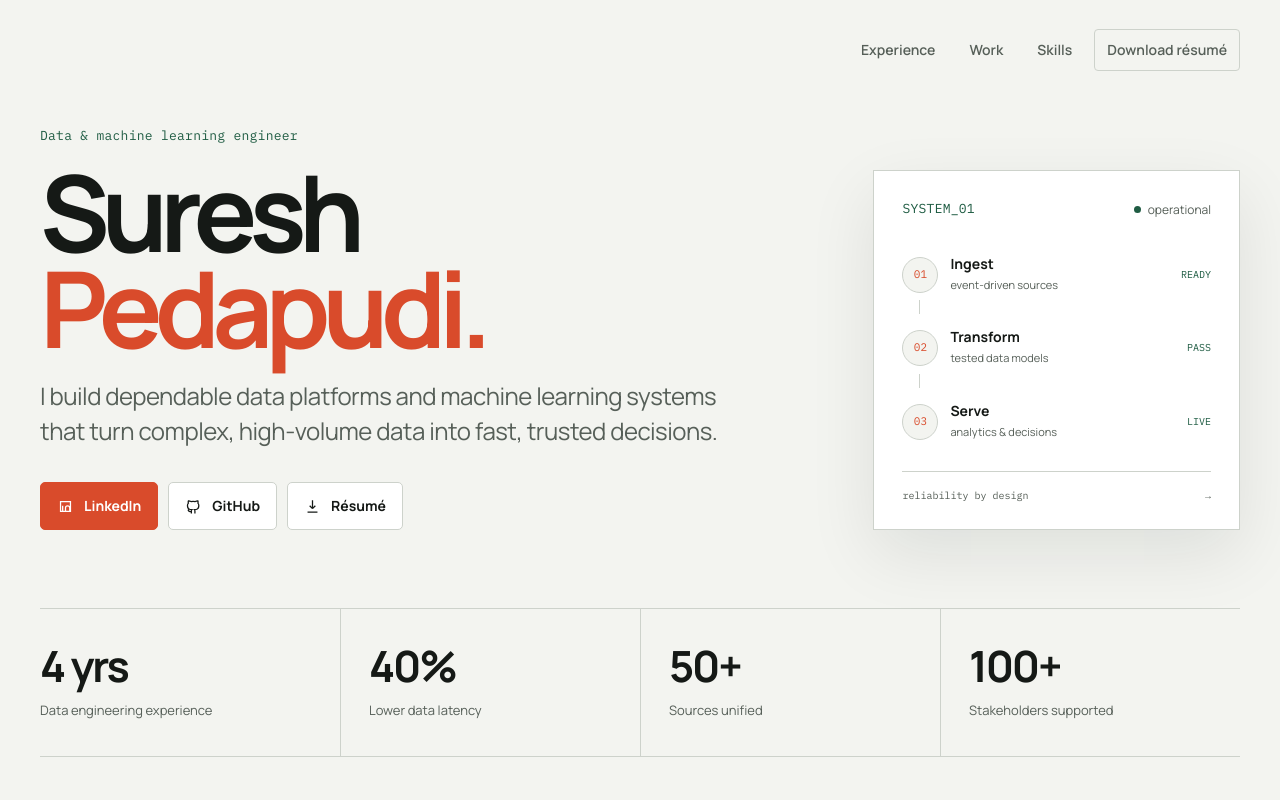
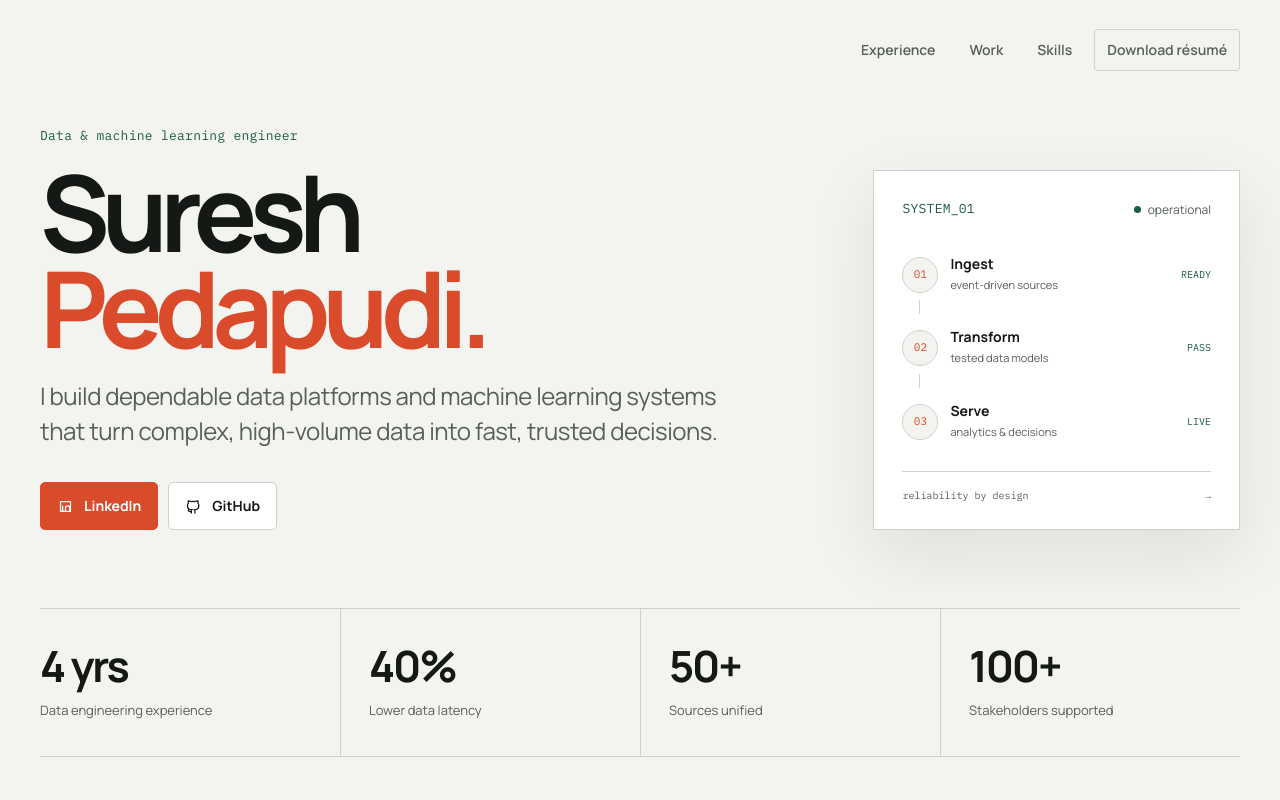
Before and after one commit to pedapudisuresh/pedapudisuresh.github.io, a plain HTML site: page index.html in a window 1280 px wide. Shown: the top 800 px of the page. Drawn offline with Linux system fonts and the light colour scheme.

Commit message:
Keep single resume download button at top

```diff
--- a/index.html
+++ b/index.html
@@ -232,7 +232,6 @@
       h1 { letter-spacing: -.065em; }
       .intro { font-size: 18px; }
       .actions { display: grid; grid-template-columns: 1fr 1fr; }
-      .button.primary { grid-column: 1 / -1; }
       .button { justify-content: center; }
       .metrics { grid-template-columns: 1fr; }
       .metric, .metric + .metric { padding: 25px 0; border-left: 0; border-top: 1px solid var(--line); }
@@ -266,10 +265,6 @@
           <a class="button" href="https://github.com/pedapudisuresh" target="_blank" rel="noopener noreferrer">
             <svg aria-hidden="true" viewBox="0 0 24 24" fill="none" stroke="currentColor" stroke-width="1.8"><path d="M9 19c-4 1.5-4-2-5-2.5M14 22v-3.5c0-1 .1-1.4-.5-2 3 0 6-.5 6-6a4.7 4.7 0 0 0-1.3-3.3A4.4 4.4 0 0 0 18.1 4S17 3.7 14.5 5a12 12 0 0 0-6 0C6 3.7 4.9 4 4.9 4a4.4 4.4 0 0 0-.1 3.2A4.7 4.7 0 0 0 3.5 10.5c0 5.5 3 6 6 6-.5.5-.6 1-.5 2V22"/></svg>
             GitHub
-          </a>
-          <a class="button" href="resume.pdf" download="Suresh-Pedapudi-Resume.pdf" download>
-            <svg aria-hidden="true" viewBox="0 0 24 24" fill="none" stroke="currentColor" stroke-width="1.8"><path d="M12 3v12m0 0 4-4m-4 4-4-4M5 20h14"/></svg>
-            Résumé
           </a>
         </div>
       </div>
@@ -407,7 +402,7 @@
 
     <footer>
       <span>© 2026 Suresh Pedapudi</span>
-      <span><a href="https://www.linkedin.com/in/sureshpedapudi?utm_source=share_via&amp;utm_content=profile&amp;utm_medium=member_android" target="_blank" rel="noopener noreferrer">LinkedIn</a> · <a href="https://github.com/pedapudisuresh" target="_blank" rel="noopener noreferrer">GitHub</a> · <a href="resume.pdf" download="Suresh-Pedapudi-Resume.pdf" download>Résumé</a></span>
+      <span><a href="https://www.linkedin.com/in/sureshpedapudi?utm_source=share_via&amp;utm_content=profile&amp;utm_medium=member_android" target="_blank" rel="noopener noreferrer">LinkedIn</a> · <a href="https://github.com/pedapudisuresh" target="_blank" rel="noopener noreferrer">GitHub</a></span>
     </footer>
   </main>
 </body>
```
